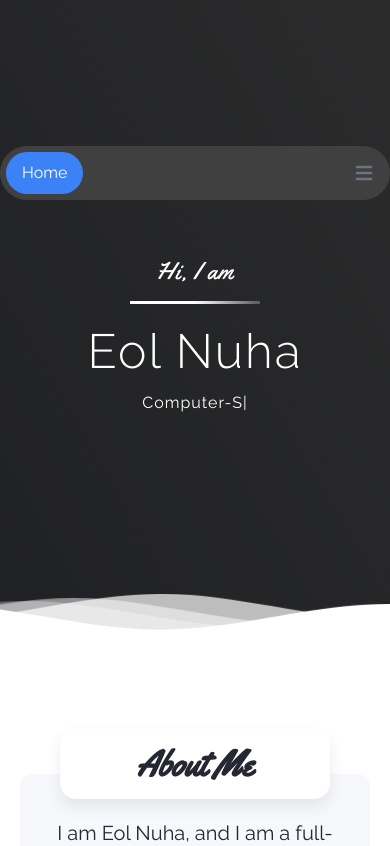
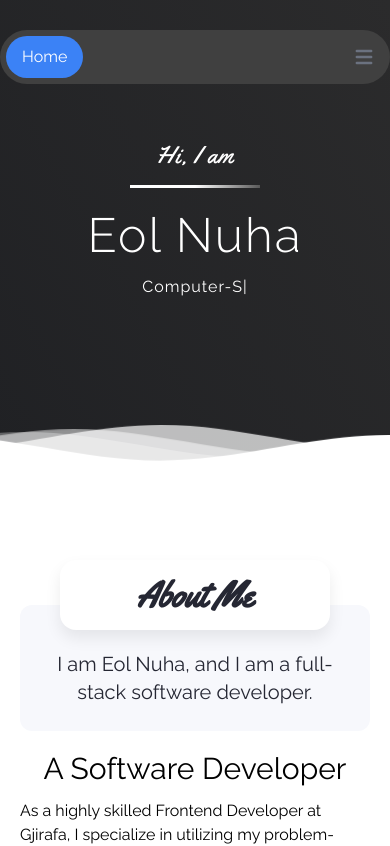
Before and after one commit to EolNuha/eolnuha.github.io, a Nuxt app: page / in a window 390 px wide. Shown: the top 846 px of the page. Built offline with nearby package versions, Linux system fonts and the light colour scheme.

Commit message:
fixed header alignment

```diff
--- a/components/Header.vue
+++ b/components/Header.vue
@@ -1,10 +1,10 @@
 <template>
   <div class="header mb-5">
     <div
-      class="inner-header flex flex-col justify-center gap-[5px] relative"
+      class="inner-header flex flex-col gap-[5px] relative"
     >
       <nav
-        class="py-2.5 mb-10 -mt-10 rounded w-full"
+        class="py-2.5 mb-10 mt-5 rounded w-full"
       >
         <div
           class="container !p-[6px] flex flex-wrap items-center justify-between mx-auto bg-neutral-700 rounded-[40px]"
@@ -258,6 +258,9 @@ p {
   .content {
     height: 30vh;
   }
+  .inner-header {
+    height: 50vh;
+  }
 }
 
 .devider {
```
